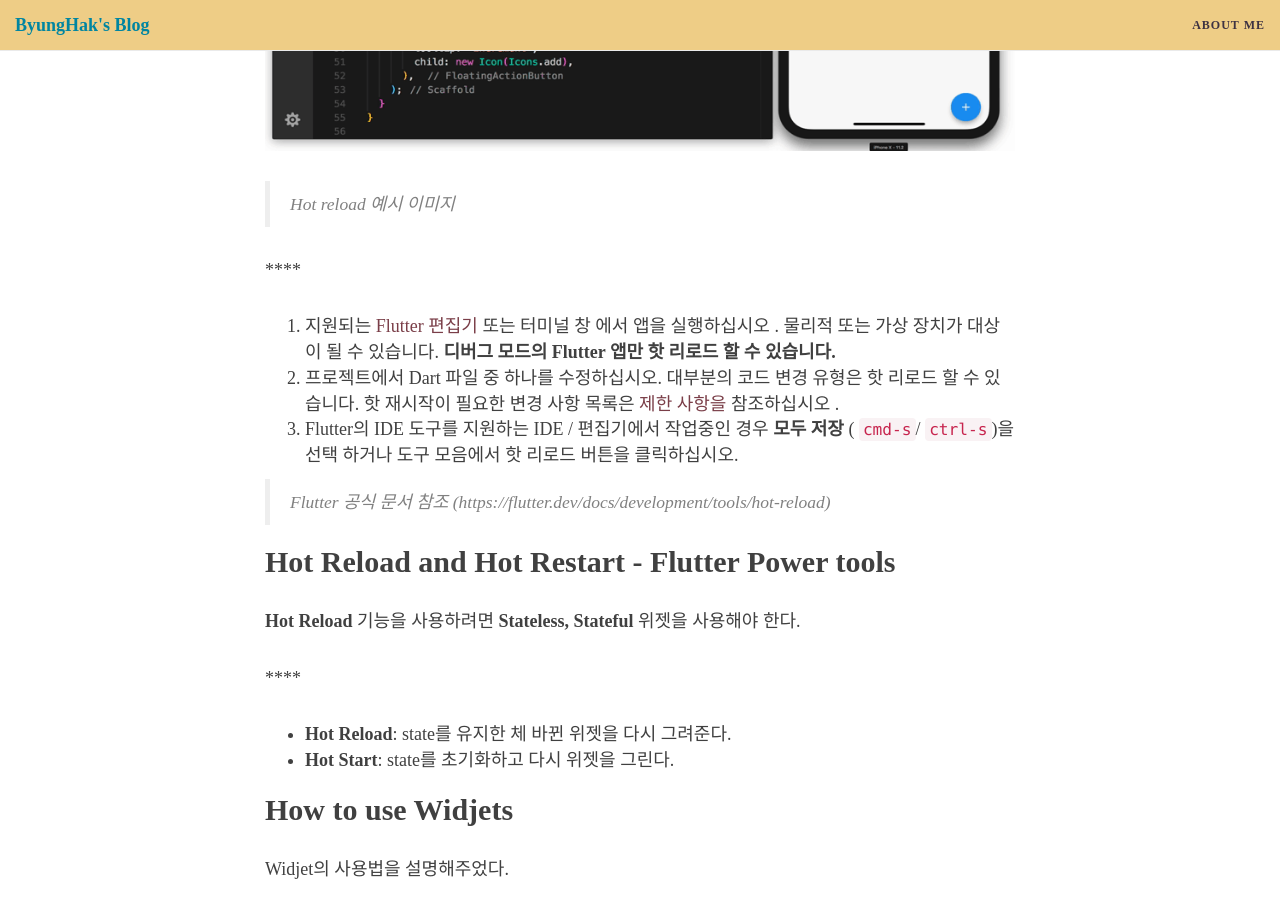
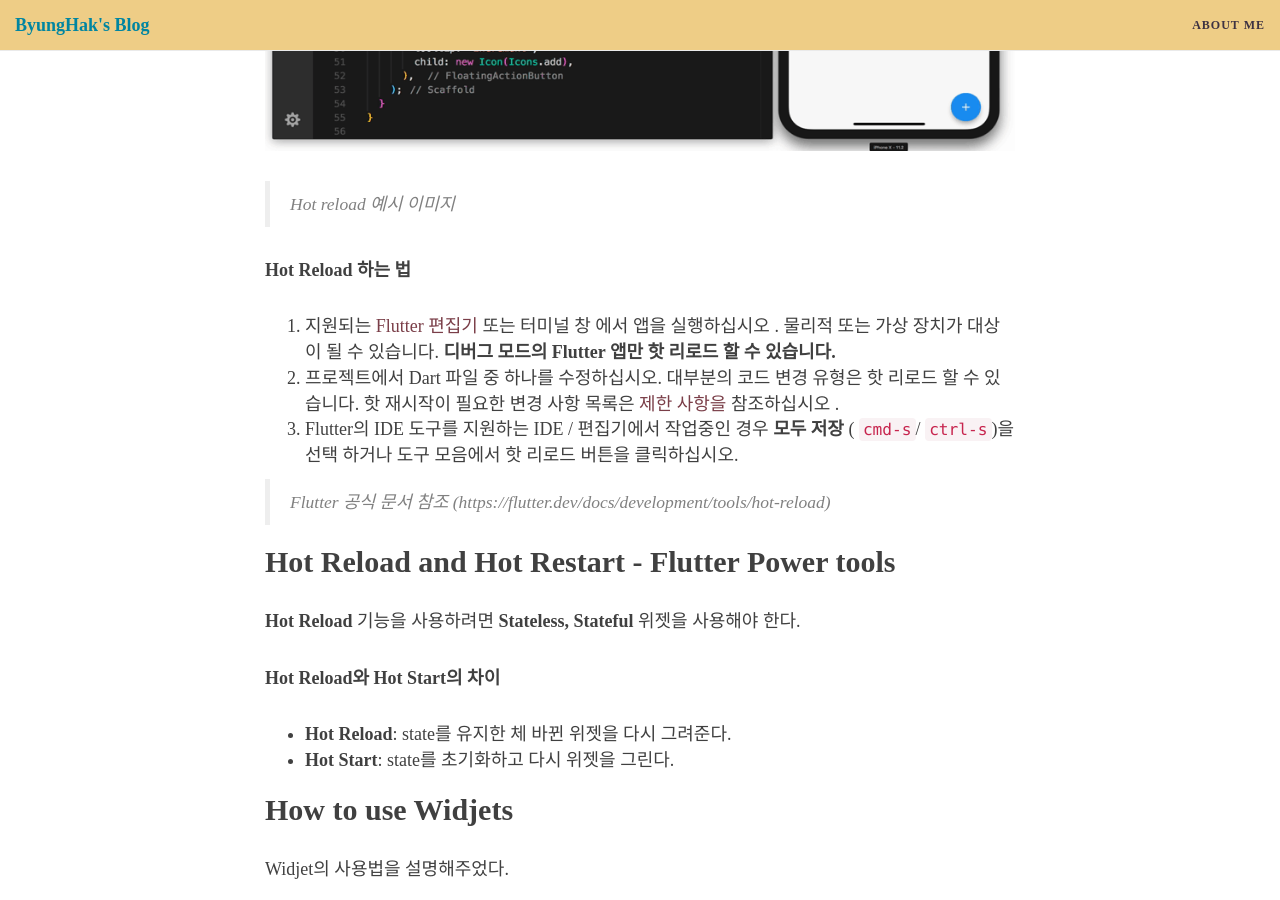
Before and after one commit to bengHak/benghak.github.io, a Jekyll site: the page built from _posts/2020-01-06-Flutter_week_02.md, in a window 1280 px wide and 900 px high, scrolled down 801 px. Built offline with Jekyll 4.4.1, drawn with Linux system fonts in a browser that asks for light colours; nearby versions of some CDN libraries; some web fonts are replaced; comment, search, counter and statistics services are not loaded.

Commit message:
Update 2020-01-06-Flutter_week_02.md

```diff
--- a/_posts/2020-01-06-Flutter_week_02.md
+++ b/_posts/2020-01-06-Flutter_week_02.md
@@ -18,7 +18,7 @@ comments: true
 
 
 
-**<Hot Reload 하는 법>**
+**Hot Reload 하는 법**
 
 1. 지원되는 [Flutter 편집기](https://flutter.dev/docs/get-started/editor) 또는 터미널 창 에서 앱을 실행하십시오 . 물리적 또는 가상 장치가 대상이 될 수 있습니다. **디버그 모드의 Flutter 앱만 핫 리로드 할 수 있습니다.**
 2. 프로젝트에서 Dart 파일 중 하나를 수정하십시오. 대부분의 코드 변경 유형은 핫 리로드 할 수 있습니다. 핫 재시작이 필요한 변경 사항 목록은 [제한 사항을](https://flutter.dev/docs/development/tools/hot-reload#limitations) 참조하십시오 .
@@ -36,7 +36,7 @@ comments: true
 
 
 
-**<Hot Reload와 Hot Start의 차이>**
+**Hot Reload와 Hot Start의 차이**
 
 - **Hot Reload**: state를 유지한 체 바뀐 위젯을 다시 그려준다.
 - **Hot Start**: state를 초기화하고 다시 위젯을 그린다.
```
